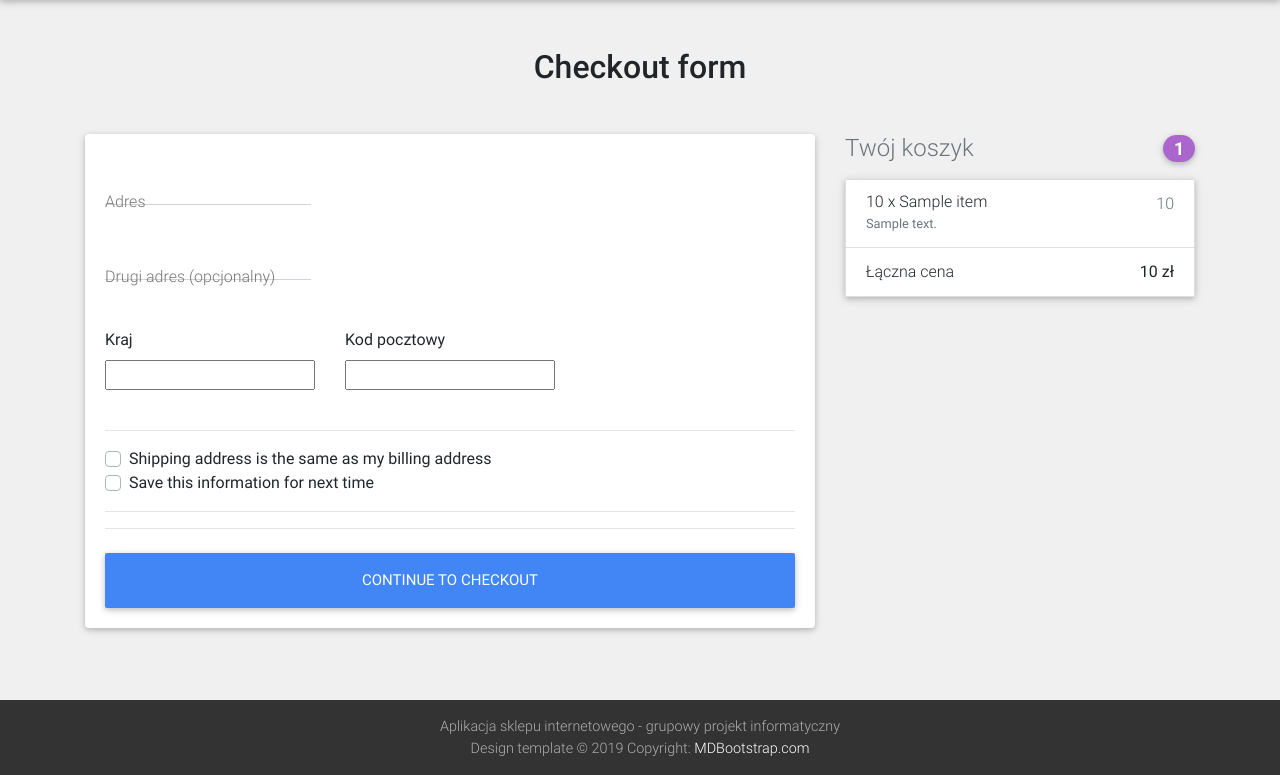
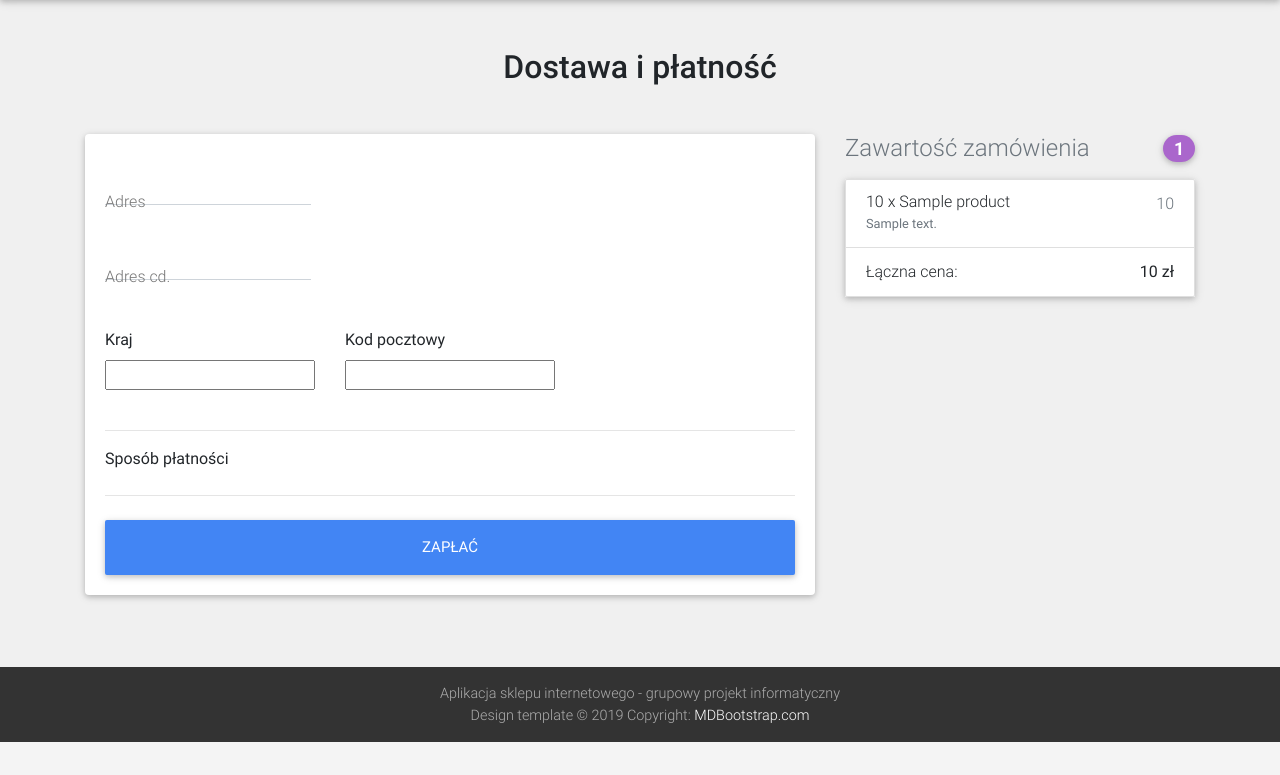
Before and after one commit to IhateTrains/group-project, a Django app: template pages/templates/pages/checkout.html in a window 1280 px wide. Shown: the part 94-869 px from the top of the page. After the commit the page ends 836 px from the top, so only its background shows below. Run offline with Django 3.2, Linux system fonts and the light colour scheme; the template is opened without the code that fills it: most values are stand-ins (such as "Sample title", 1, 10 or a date in 2020); form fields are guessed from the names that the template uses; parts of the project's set-up code (start-up, migrations or seed data) failed here and were passed over; some libraries are stand-ins or nearby versions.

Commit message:
Change payment option

```diff
--- a/pages/templates/pages/checkout.html
+++ b/pages/templates/pages/checkout.html
@@ -7,7 +7,7 @@
     <div class="container wow fadeIn">
 
       <!-- Heading -->
-      <h2 class="my-5 h2 text-center">Checkout form</h2>
+      <h2 class="my-5 h2 text-center">Dostawa i płatność</h2>
 
       <!--Grid row-->
       <div class="row">
@@ -30,7 +30,7 @@
               <!--address-2-->
               <div class="md-form mb-5">
                 {{ form.apartment_address }}
-                <label for="address-2" class="">Drugi adres (opcjonalny)</label>
+                <label for="address-2" class="">Adres cd.</label>
               </div>
 
               <!--Grid row-->
@@ -46,8 +46,8 @@
                 <!--Grid column-->
                 <div class="col-lg-4 col-md-6 mb-4">
 
-                  <label for="zip">Kod pocztowy</label>
-                  {{ form.zip }}
+                  <label for="zip_code">Kod pocztowy</label>
+                  {{ form.zip_code }}
                   <div class="invalid-feedback">
                     Kod pocztowy jest wymagany.
                   </div>
@@ -60,18 +60,8 @@
 
               <hr>
 
-              <div class="custom-control custom-checkbox">
-                <input {% if form.same_billing_address.value %}checked{% endif %} type="checkbox" class="custom-control-input" name="same_billing_address" id="same-address">
-                <label class="custom-control-label" for="same-address">Shipping address is the same as my billing address</label>
-              </div>
-              <div class="custom-control custom-checkbox">
-                <input {% if form.save_info.value %}checked{% endif %} type="checkbox" class="custom-control-input" name="save_info" id="save-info">
-                <label class="custom-control-label" for="save-info">Save this information for next time</label>
-              </div>
-
-              <hr>
-
-              <div class="d-block my-3">
+              <div id="payment_option_div" class="d-block my-3">
+              <label for="payment_option_div">Sposób płatności</label>
                 {% for value, name in form.fields.payment_option.choices %}
                 <div class="custom-control custom-radio">
                   <input id="{{ name }}" name="payment_option" value="{{ value }}" type="radio" class="custom-control-input" required>
@@ -81,7 +71,7 @@
               </div>
 
               <hr class="mb-4">
-              <button class="btn btn-primary btn-lg btn-block" type="submit">Continue to checkout</button>
+              <button class="btn btn-primary btn-lg btn-block" type="submit">Zapłać</button>
 
             </form>
 
@@ -96,7 +86,7 @@
 
           <!-- Heading -->
           <h4 class="d-flex justify-content-between align-items-center mb-3">
-            <span class="text-muted">Twój koszyk</span>
+            <span class="text-muted">Zawartość zamówienia</span>
             <span class="badge badge-secondary badge-pill">{{ order.products.count }}</span>
           </h4>
 
@@ -106,24 +96,15 @@
             {% for order_item in order.products.all %}
             <li class="list-group-item d-flex justify-content-between lh-condensed">
               <div>
-                <h6 class="my-0">{{ order_item.quantity }} x {{ order_item.item.item_name }}</h6>
-                <small class="text-muted">{{ order_item.item.description }}</small>
+                <h6 class="my-0">{{ order_item.quantity }} x {{ order_item.product.name }}</h6>
+                <small class="text-muted">{{ order_item.product.description }}</small>
               </div>
               <span class="text-muted">{{ order_item.get_final_price }}</span>
             </li>
             {% endfor %}
 
-
-            {% comment %} <li class="list-group-item d-flex justify-content-between bg-light">
-              <div class="text-success">
-                <h6 class="my-0">Promo code</h6>
-                <small>EXAMPLECODE</small>
-              </div>
-              <span class="text-success">-$0</span>
-            </li> {% endcomment %}
             <li class="list-group-item d-flex justify-content-between">
-              <span>Łączna cena</span>
-              <strong>{{ order.get_total_price }} zł</strong>
+              <span>Łączna cena: </span><strong>{{ order.get_total_price }} zł</strong>
             </li>
           </ul>
           <!-- Cart -->
```
Also changed, not shown: pages/forms.py (+3 -7 lines), pages/views.py (+4 -4 lines).
